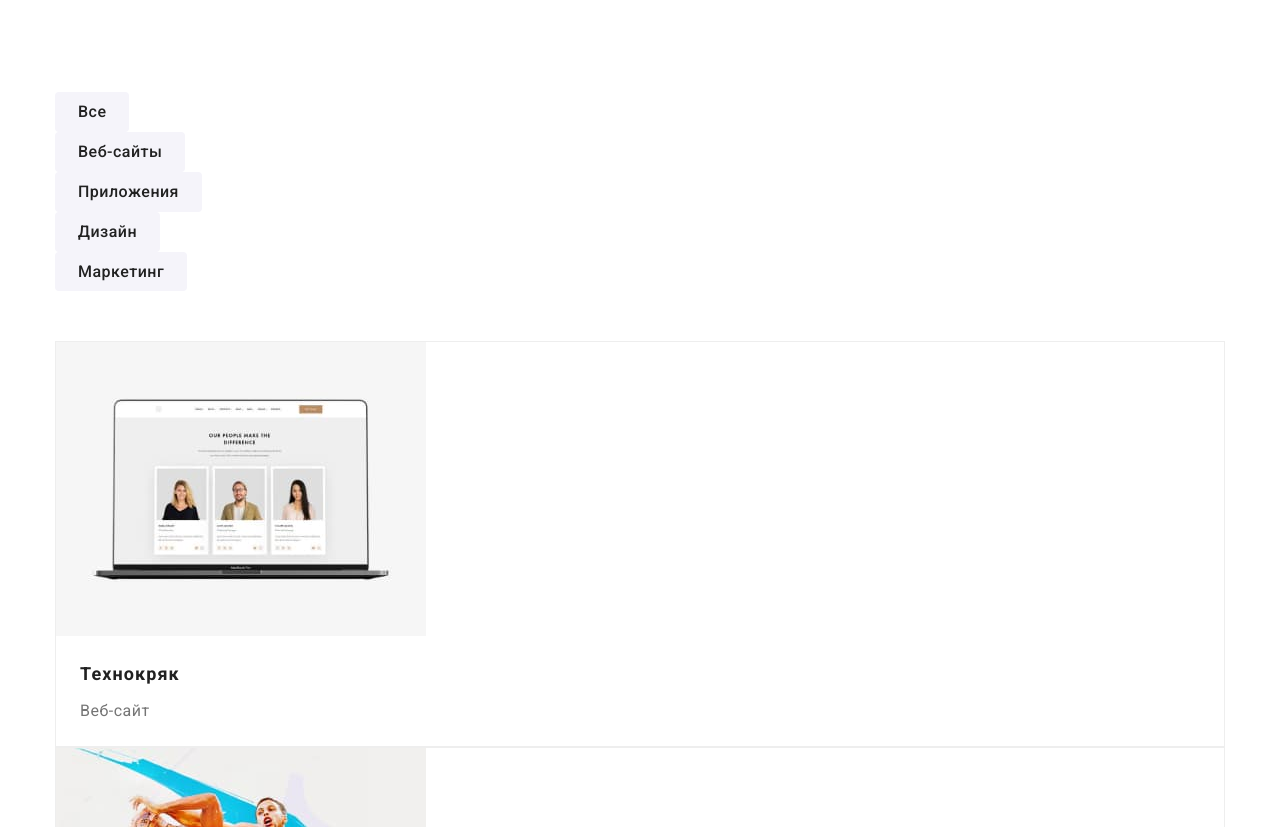
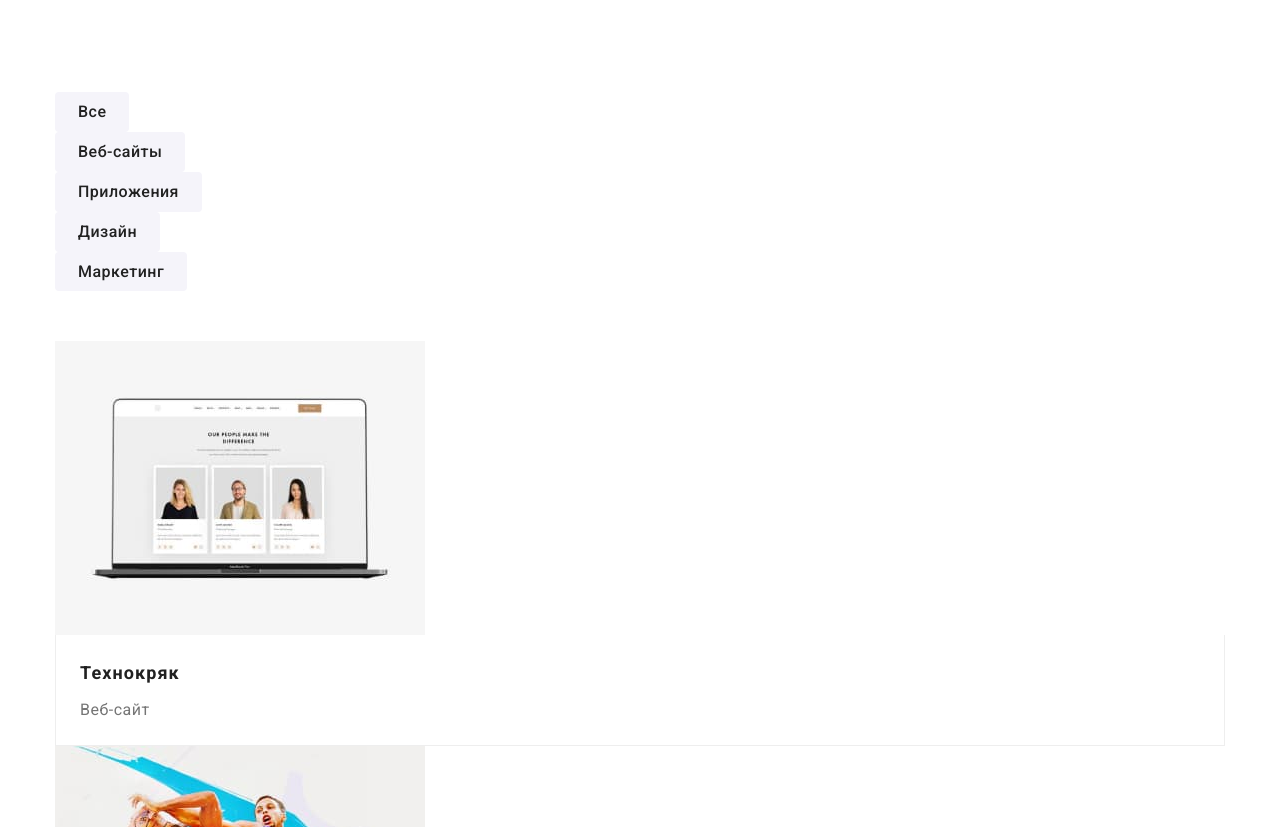
Before and after one commit to SvitlanaVelychko/goit-markup-hw-03, a plain HTML site: page portfolio.html in a window 1280 px wide. Shown: the part 125-952 px from the top of the page. Drawn offline with nearby package versions, Linux system fonts and the light colour scheme.

Commit message:
Добавляет стили геометрии

```diff
--- a/css/style.css
+++ b/css/style.css
@@ -294,10 +294,12 @@
 
 .project-item {
     background-color: var(--white-color);
-    border: 1px solid var(--border-project-color);
 }
 .project-item-content {
     padding: 20px 24px;
+    border-right: 1px solid var(--border-project-color);
+    border-bottom: 1px solid var(--border-project-color);
+    border-left: 1px solid var(--border-project-color);
 }
 
 .project-item-content .title {
```
